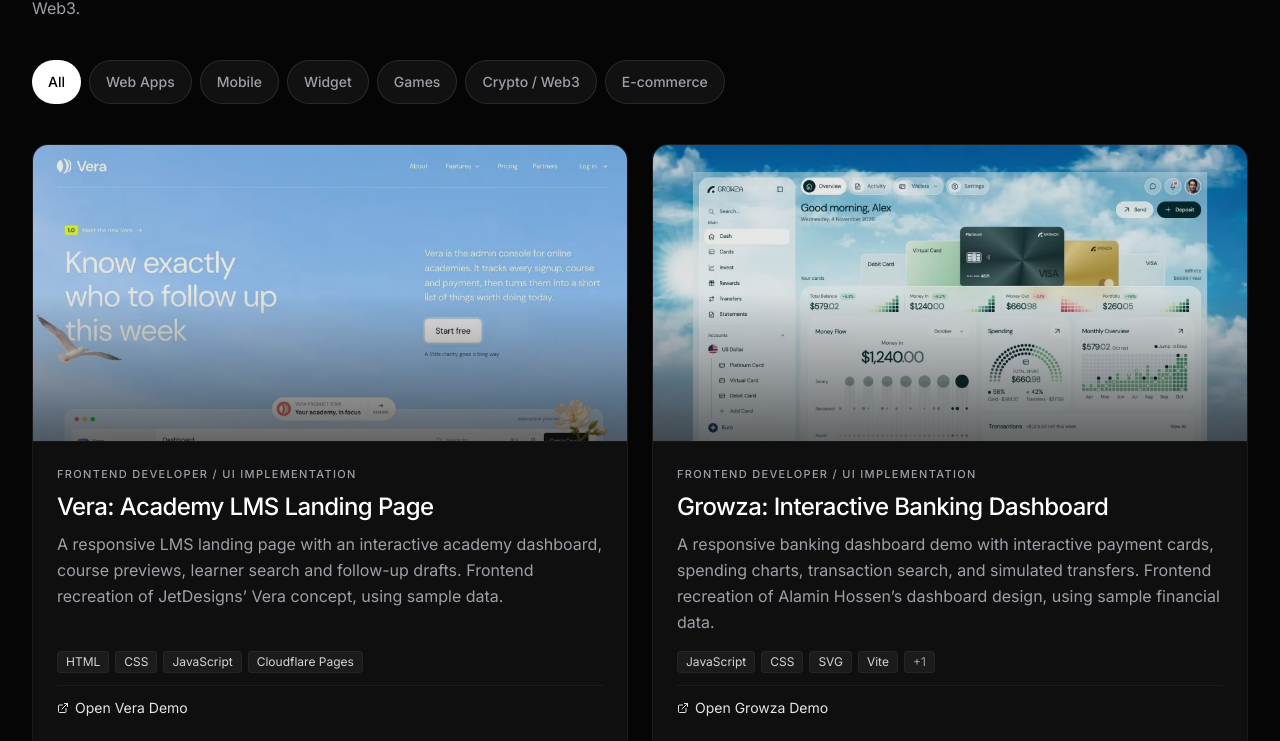
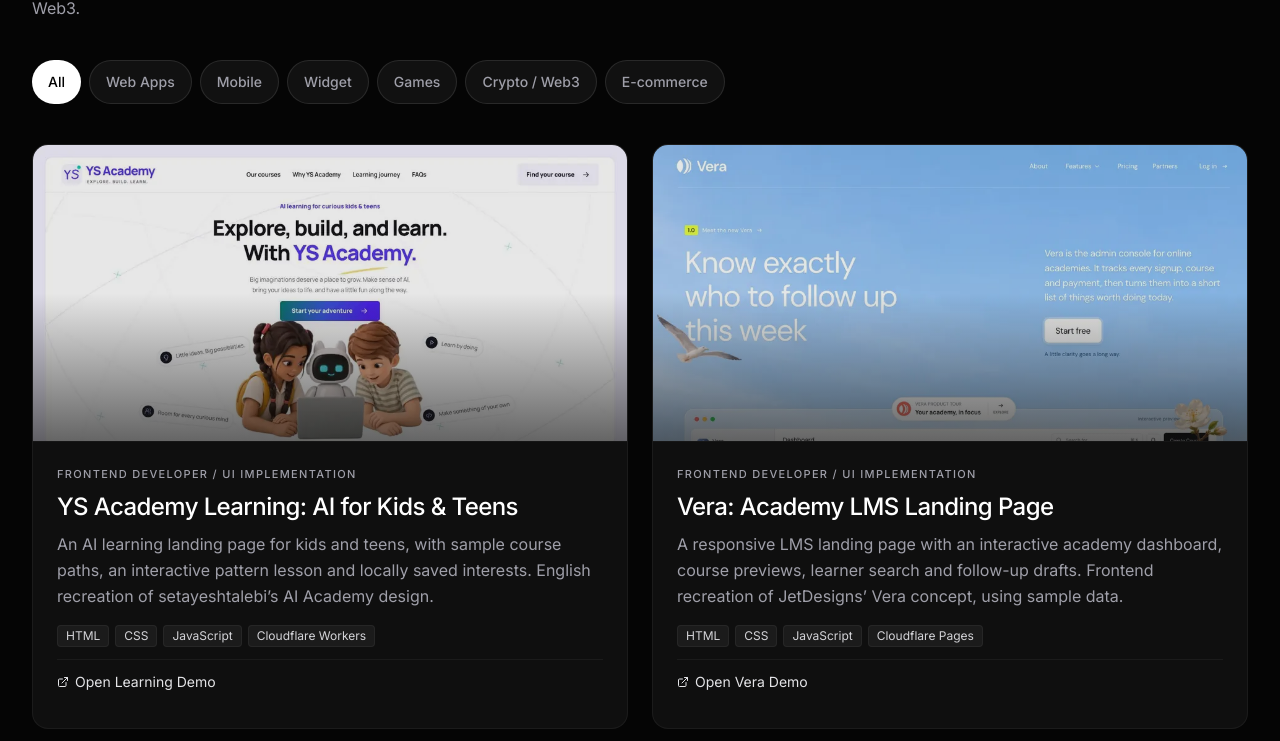
Before and after one commit to yusufsuhair/yusufsuhair-web, a Next.js app: page / in a window 1280 px wide. Shown: the part 4073-4814 px from the top of the page. Built offline with nearby package versions, Linux system fonts and the light colour scheme.

Commit message:
Add YS Academy Learning to Web Apps portfolio

```diff
--- a/components/ProjectsWidget.tsx
+++ b/components/ProjectsWidget.tsx
@@ -20,6 +20,18 @@ interface Project {
 }
 
 const projectsData: Project[] = [
+  {
+    name: "YS Academy Learning",
+    title: "YS Academy Learning: AI for Kids & Teens",
+    role: "Frontend Developer / UI Implementation",
+    url: "https://ys-academy-learning.broadcast-studio.workers.dev/",
+    description:
+      "An AI learning landing page for kids and teens, with sample course paths, an interactive pattern lesson and locally saved interests. English recreation of setayeshtalebi’s AI Academy design.",
+    tech: ["HTML", "CSS", "JavaScript", "Cloudflare Workers"],
+    category: "web",
+    image: "ys-academy-learning",
+    cta: "Open Learning Demo",
+  },
   {
     name: "Vera",
     title: "Vera: Academy LMS Landing Page",
--- a/scripts/optimize-images.mjs
+++ b/scripts/optimize-images.mjs
@@ -11,6 +11,7 @@ const QUALITY = 72;
 const PROJECT_WIDTHS = [480, 960];
 
 const projects = [
+  { slug: "ys-academy-learning", source: "https://ys-academy-learning.broadcast-studio.workers.dev/assets/ys-academy-og.jpg" },
   { slug: "vera", source: "web-apps/vera/dist/assets/og-hero.jpg" },
   { slug: "mudahai", source: "https://mudahai.com/opengraph-image?b83510d8ccd8f3df" },
   { slug: "lepakmamak", source: "https://lepakmamak.my/og.png" },
@@ -76,18 +77,25 @@ async function writeWebp(input, output, width, quality = QUALITY) {
   console.log(`${output}  ${Math.round(size / 1024)} KB`);
 }
 
-for (const { slug, source } of projects) {
+const requestedProjects = process.argv.slice(2);
+const unknownProjects = requestedProjects.filter(slug => !projects.some(project => project.slug === slug));
+if (unknownProjects.length) throw new Error(`Unknown project: ${unknownProjects.join(", ")}`);
+const selectedProjects = requestedProjects.length
+  ? projects.filter(project => requestedProjects.includes(project.slug))
+  : projects;
+
+for (const { slug, source } of selectedProjects) {
   const input = await loadSource(source);
   for (const width of PROJECT_WIDTHS) {
     await writeWebp(input, `public/projects/${slug}-${width}.webp`, width);
   }
 }
 
-for (const { output, source, width } of singles) {
+for (const { output, source, width } of requestedProjects.length ? [] : singles) {
   await writeWebp(await loadSource(source), output, width);
 }
 
-for (const { slug, source } of certificates) {
+for (const { slug, source } of requestedProjects.length ? [] : certificates) {
   const input = await loadSource(source);
   await writeWebp(input, `public/certificates/${slug}.webp`, 1400, 82);
   await writeWebp(input, `public/certificates/${slug}-thumb.webp`, 240);
```
Also changed, not shown: public/projects/ys-academy-learning-480.webp (added), public/projects/ys-academy-learning-960.webp (added).
